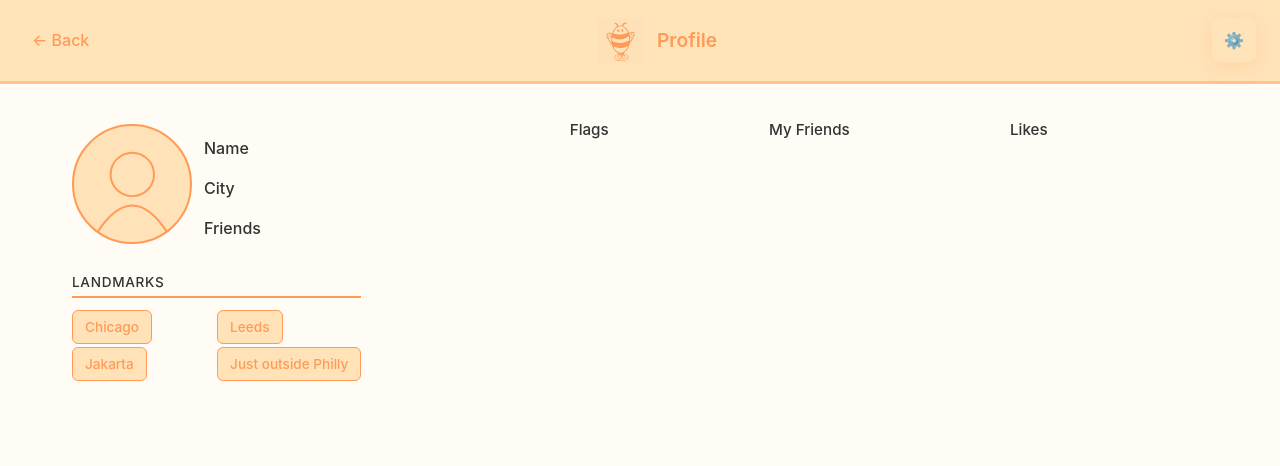
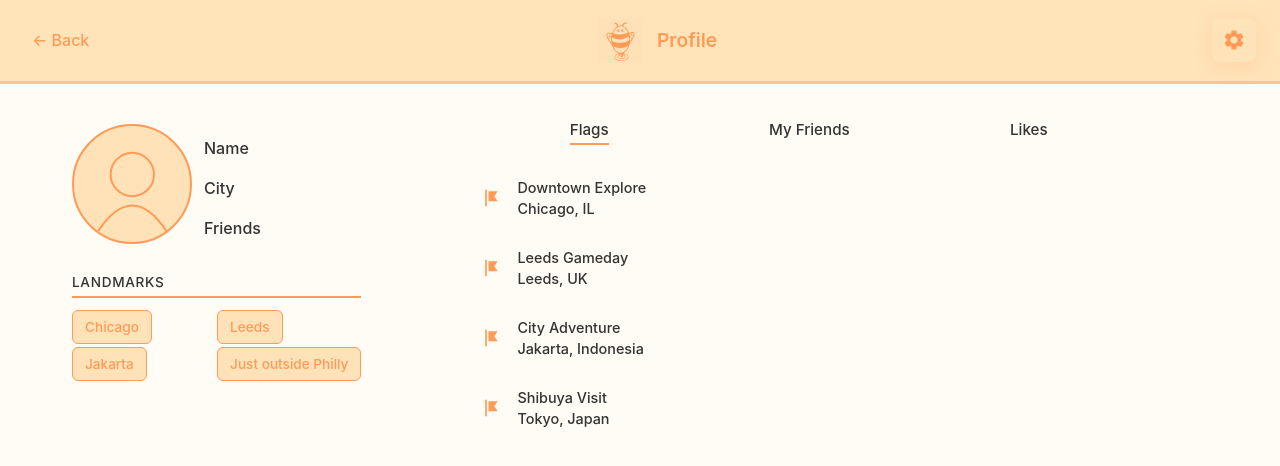
Before and after one commit to ahnafia/Buzz, a React (Vite) app in the folder buzz-frontend/: page /Profile in a window 1280 px wide. Shown: the top 466 px of the page. Built offline with nearby package versions, Linux system fonts and the light colour scheme.

Commit message:
PFP tabs update

```diff
--- a/buzz-frontend/src/screens/ProfileScreen.css
+++ b/buzz-frontend/src/screens/ProfileScreen.css
@@ -34,6 +34,62 @@
 
 .back-btn:hover, .settings-btn:hover {
   opacity: 0.8;
+}
+
+.settings-btn {
+  outline: none;
+  display: flex;
+  align-items: center;
+  justify-content: center;
+}
+
+.settings-btn:focus,
+.settings-btn:active {
+  outline: none;
+}
+
+.settings-wrapper {
+  position: relative;
+}
+
+.settings-backdrop {
+  position: fixed;
+  inset: 0;
+  z-index: 100;
+}
+
+.settings-menu {
+  position: absolute;
+  top: 100%;
+  right: 0;
+  margin-top: 0.25rem;
+  background: white;
+  border-radius: 8px;
+  box-shadow: 0 4px 12px rgba(0, 0, 0, 0.15);
+  padding: 0.5rem 0;
+  min-width: 180px;
+  z-index: 101;
+  border: 1px solid rgba(0, 0, 0, 0.08);
+}
+
+.settings-menu-item {
+  display: block;
+  width: 100%;
+  padding: 0.6rem 1rem;
+  background: none;
+  border: none;
+  font-size: 0.9rem;
+  text-align: left;
+  cursor: pointer;
+  color: #333;
+}
+
+.settings-menu-item:hover {
+  background: #f5f0e8;
+}
+
+.settings-menu-item:focus {
+  outline: none;
 }
 
 .profile-title-row {
@@ -219,3 +275,127 @@
   background: transparent;
   color: #333;
 }
+
+/* Tab list content */
+.tab-list-content {
+  margin-top: 1.5rem;
+  width: 100%;
+}
+
+.tab-list {
+  display: flex;
+  flex-direction: column;
+  gap: 0.5rem;
+  max-height: 280px;
+  overflow-y: auto;
+  scrollbar-width: thin;
+  scrollbar-color: #c4c4c4 transparent;
+}
+
+.tab-list::-webkit-scrollbar {
+  width: 10px;
+}
+
+.tab-list::-webkit-scrollbar-button {
+  display: none;
+}
+
+.tab-list::-webkit-scrollbar-track {
+  background: transparent;
+}
+
+.tab-list::-webkit-scrollbar-thumb {
+  background: #c4c4c4;
+  border-radius: 5px;
+}
+
+.tab-list::-webkit-scrollbar-thumb:hover {
+  background: #d4d4d4;
+}
+
+.list-item-btn {
+  display: flex;
+  align-items: center;
+  gap: 1rem;
+  padding: 0.75rem 1rem 0.75rem 4.5rem;
+  background: #FFFBF5;
+  border: none;
+  border-radius: 8px;
+  cursor: pointer;
+  text-align: left;
+  width: 100%;
+  outline: none;
+  transition: background 0.2s;
+}
+
+.list-item-btn:hover {
+  background: #f5f0e8;
+}
+
+.list-item-btn.pressed {
+  background: #d4d4d4;
+}
+
+.list-item-btn:focus {
+  outline: none;
+}
+
+.list-item-icon {
+  display: flex;
+  align-items: center;
+  justify-content: center;
+  flex-shrink: 0;
+}
+
+.list-item-icon.flag-icon svg {
+  display: block;
+}
+
+.list-item-text {
+  display: flex;
+  flex-direction: column;
+  gap: 0.25rem;
+}
+
+.list-item-text-likes {
+  flex-direction: row;
+  align-items: center;
+  gap: 1rem;
+}
+
+.list-item-details {
+  display: flex;
+  flex-direction: column;
+  gap: 0.25rem;
+}
+
+.list-item-date,
+.list-item-title,
+.list-item-location,
+.list-item-name {
+  font-size: 0.9rem;
+  color: #333;
+}
+
+.list-item-name {
+  font-weight: 500;
+}
+
+.list-item-avatar {
+  width: 36px;
+  height: 36px;
+  min-width: 36px;
+  min-height: 36px;
+  border-radius: 50%;
+  background: #FFE2B7;
+  border: 2px solid #FF9B56;
+  display: flex;
+  align-items: center;
+  justify-content: center;
+  flex-shrink: 0;
+}
+
+.list-item-avatar svg {
+  width: 70%;
+  height: 70%;
+}
--- a/buzz-frontend/src/screens/ProfileScreen.tsx
+++ b/buzz-frontend/src/screens/ProfileScreen.tsx
@@ -2,8 +2,55 @@ import { useState } from 'react'
 import { Link } from 'react-router-dom'
 import './ProfileScreen.css'
 
+const FLAGS_DATA = [
+  { id: 'f1', title: 'Downtown Explore', location: 'Chicago, IL' },
+  { id: 'f2', title: 'Leeds Gameday', location: 'Leeds, UK' },
+  { id: 'f3', title: 'City Adventure', location: 'Jakarta, Indonesia' },
+  { id: 'f4', title: 'Shibuya Visit', location: 'Tokyo, Japan' },
+  { id: 'f5', title: 'Eiffel Tower Day', location: 'Paris, France' },
+  { id: 'f6', title: 'Beach Getaway', location: 'Sydney, Australia' },
+]
+
+const FRIENDS_DATA = [
+  { id: 'fr1', name: 'Alex Chen' },
+  { id: 'fr2', name: 'Jordan Smith' },
+  { id: 'fr3', name: 'Sam Williams' },
+  { id: 'fr4', name: 'Casey Davis' },
+  { id: 'fr5', name: 'Morgan Lee' },
+  { id: 'fr6', name: 'Riley Johnson' },
+]
+
+const LIKES_DATA = [
+  { id: 'l1', name: 'Morgan', title: 'Independence Hall Tour', location: 'Philadelphia, PA' },
+  { id: 'l2', name: 'Taylor', title: 'Freedom Trail Walk', location: 'Boston, MA' },
+  { id: 'l3', name: 'Riley', title: 'Pike Place Market', location: 'Seattle, WA' },
+  { id: 'l4', name: 'Casey', title: 'Red Rocks Visit', location: 'Denver, CO' },
+  { id: 'l5', name: 'Jordan', title: 'Barton Springs Day', location: 'Austin, TX' },
+  { id: 'l6', name: 'Alex', title: 'Portland Gardens', location: 'Portland, OR' },
+]
+
+const ProfileAvatar = () => (
+  <div className="list-item-avatar">
+    <svg viewBox="0 0 100 100" fill="none" stroke="#FF9B56" strokeWidth="2" strokeLinecap="round">
+      <circle cx="50" cy="40" r="22" />
+      <path d="M 15 98 Q 50 45 85 98" />
+    </svg>
+  </div>
+)
+
+const SETTINGS_OPTIONS = [
+  'Account',
+  'Notifications',
+  'Privacy & Security',
+  'Appearance',
+  'Help & Support',
+  'Log out',
+]
+
 const ProfileScreen = () => {
-  const [activeTab, setActiveTab] = useState<'flag' | 'friends' | 'likes' | null>(null)
+  const [activeTab, setActiveTab] = useState<'flag' | 'friends' | 'likes' | null>('flag')
+  const [pressedItem, setPressedItem] = useState<string | null>(null)
+  const [settingsOpen, setSettingsOpen] = useState(false)
   return (
     <div className="profile-screen">
       <div className="profile-header">
@@ -13,12 +60,49 @@ const ProfileScreen = () => {
             type="button"
             className="profile-icon-btn"
             aria-label="Profile icon"
+            onClick={(e) => e.stopPropagation()}
           >
             <img src="/IMG_0203.svg" alt="" className="profile-header-icon" />
           </button>
           <h1>Profile</h1>
         </div>
-        <button className="settings-btn">⚙️</button>
+        <div className="settings-wrapper">
+          <button
+            type="button"
+            className="settings-btn"
+            onClick={(e) => {
+              e.stopPropagation()
+              setSettingsOpen(!settingsOpen)
+            }}
+            aria-label="Settings"
+            aria-expanded={settingsOpen}
+          >
+            <svg viewBox="0 0 24 24" fill="#FF9B56" width="24" height="24">
+              <path d="M19.14 12.94c.04-.31.06-.63.06-.94 0-.31-.02-.63-.06-.94l2.03-1.58c.18-.14.23-.41.12-.61l-1.92-3.32c-.12-.22-.37-.29-.59-.22l-2.39.96c-.5-.38-1.03-.7-1.62-.94l-.36-2.54c-.04-.24-.24-.41-.48-.41h-3.84c-.24 0-.43.17-.47.41l-.36 2.54c-.59.24-1.13.57-1.62.94l-2.39-.96c-.22-.08-.47 0-.59.22L2.74 8.87c-.12.21-.08.47.12.61l2.03 1.58c-.04.31-.06.63-.06.94s.02.63.06.94l-2.03 1.58c-.18.14-.23.41-.12.61l1.92 3.32c.12.22.37.29.59.22l2.39-.96c.5.38 1.03.7 1.62.94l.36 2.54c.05.24.24.41.48.41h3.84c.24 0 .44-.17.47-.41l.36-2.54c.59-.24 1.13-.56 1.62-.94l2.39.96c.22.08.47 0 .59-.22l1.92-3.32c.12-.22.07-.47-.12-.61l-2.01-1.58zM12 15.6c-1.98 0-3.6-1.62-3.6-3.6s1.62-3.6 3.6-3.6 3.6 1.62 3.6 3.6-1.62 3.6-3.6 3.6z" />
+            </svg>
+          </button>
+          {settingsOpen && (
+            <>
+              <div
+                className="settings-backdrop"
+                onClick={() => setSettingsOpen(false)}
+                aria-hidden
+              />
+              <div className="settings-menu">
+                {SETTINGS_OPTIONS.map((option) => (
+                  <button
+                    key={option}
+                    type="button"
+                    className="settings-menu-item"
+                    onClick={() => setSettingsOpen(false)}
+                  >
+                    {option}
+                  </button>
+                ))}
+              </div>
+            </>
+          )}
+        </div>
       </div>
 
       <div className="profile-body">
@@ -63,22 +147,92 @@ const ProfileScreen = () => {
             <div className="landmarks-buttons">
               <button
                 className={`tab-btn ${activeTab === 'flag' ? 'active' : ''}`}
-                onClick={() => setActiveTab('flag')}
+                onClick={(e) => { e.stopPropagation(); setActiveTab('flag'); setPressedItem(null); }}
               >
                 Flags
               </button>
               <button
                 className={`tab-btn ${activeTab === 'friends' ? 'active' : ''}`}
-                onClick={() => setActiveTab('friends')}
+                onClick={(e) => { e.stopPropagation(); setActiveTab('friends'); setPressedItem(null); }}
               >
                 My Friends
               </button>
               <button
                 className={`tab-btn ${activeTab === 'likes' ? 'active' : ''}`}
-                onClick={() => setActiveTab('likes')}
+                onClick={(e) => { e.stopPropagation(); setActiveTab('likes'); setPressedItem(null); }}
               >
                 Likes
               </button>
+            </div>
+
+            <div className="tab-list-content">
+              {activeTab === 'flag' && (
+                <div className="tab-list">
+                  {FLAGS_DATA.map((item) => (
+                    <button
+                      key={item.id}
+                      type="button"
+                      className={`list-item-btn ${pressedItem === item.id ? 'pressed' : ''}`}
+                      onClick={(e) => {
+                        e.stopPropagation()
+                        setPressedItem(pressedItem === item.id ? null : item.id)
+                      }}
+                    >
+                      <span className="list-item-icon flag-icon">
+                        <svg viewBox="0 0 24 24" fill="#FF9B56" width="20" height="20">
+                          <path d="M5 2v20h2V2H5zm4 2h11l-4 6 4 6H9V4z" />
+                        </svg>
+                      </span>
+                      <div className="list-item-text">
+                        <span className="list-item-title">{item.title}</span>
+                        <span className="list-item-location">{item.location}</span>
+                      </div>
+                    </button>
+                  ))}
+                </div>
+              )}
+              {activeTab === 'friends' && (
+                <div className="tab-list">
+                  {FRIENDS_DATA.map((item) => (
+                    <button
+                      key={item.id}
+                      type="button"
+                      className={`list-item-btn ${pressedItem === item.id ? 'pressed' : ''}`}
+                      onClick={(e) => {
+                        e.stopPropagation()
+                        setPressedItem(pressedItem === item.id ? null : item.id)
+                      }}
+                    >
+                      <ProfileAvatar />
+                      <span className="list-item-name">{item.name}</span>
+                    </button>
+                  ))}
+                </div>
+              )}
+              {activeTab === 'likes' && (
+                <div className="tab-list">
+                  {LIKES_DATA.map((item) => (
+                    <button
+                      key={item.id}
+                      type="button"
+                      className={`list-item-btn ${pressedItem === item.id ? 'pressed' : ''}`}
+                      onClick={(e) => {
+                        e.stopPropagation()
+                        setPressedItem(pressedItem === item.id ? null : item.id)
+                      }}
+                    >
+                      <ProfileAvatar />
+                      <div className="list-item-text list-item-text-likes">
+                        <span className="list-item-name">{item.name}</span>
+                        <div className="list-item-details">
+                          <span className="list-item-title">{item.title}</span>
+                          <span className="list-item-location">{item.location}</span>
+                        </div>
+                      </div>
+                    </button>
+                  ))}
+                </div>
+              )}
             </div>
           </div>
         </div>
```
